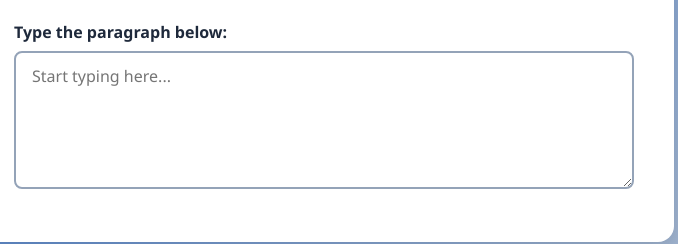
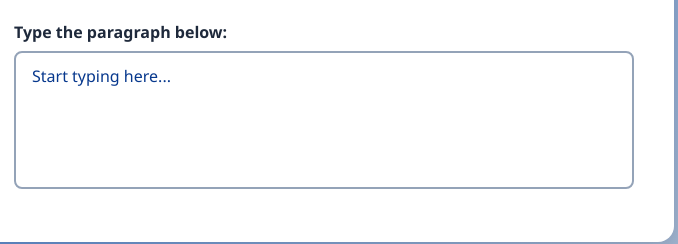
Before and after one commit to RajanCP/NOL-002-TS-Game, a website built with Vite: page index.html in a window 1280 px wide. Shown: the part 408-652 px from the top of the page, 316-994 px from the left. Built offline with nearby package versions, Linux system fonts and the light colour scheme.

Commit message:
Added minor scss tweaks to pseudoclasses

```diff
--- a/src/style.scss
+++ b/src/style.scss
@@ -61,4 +61,18 @@ body {
   border: 2px solid #94a3b8;
   border-radius: 0.5rem;
   margin-bottom: 1rem;
+  resize: none;
+
+  &::placeholder {
+    color: #07388d;
+    font-size: 1rem;
+    font-weight: 500;
+    font-family: "Segoe UI", sans-serif;
+  }
+
+  &:focus {
+    outline: none;
+    border-color: #3b82f6;
+    box-shadow: 0 0 0 2px rgba(59, 130, 246, 0.3);
+  }
 }
```
